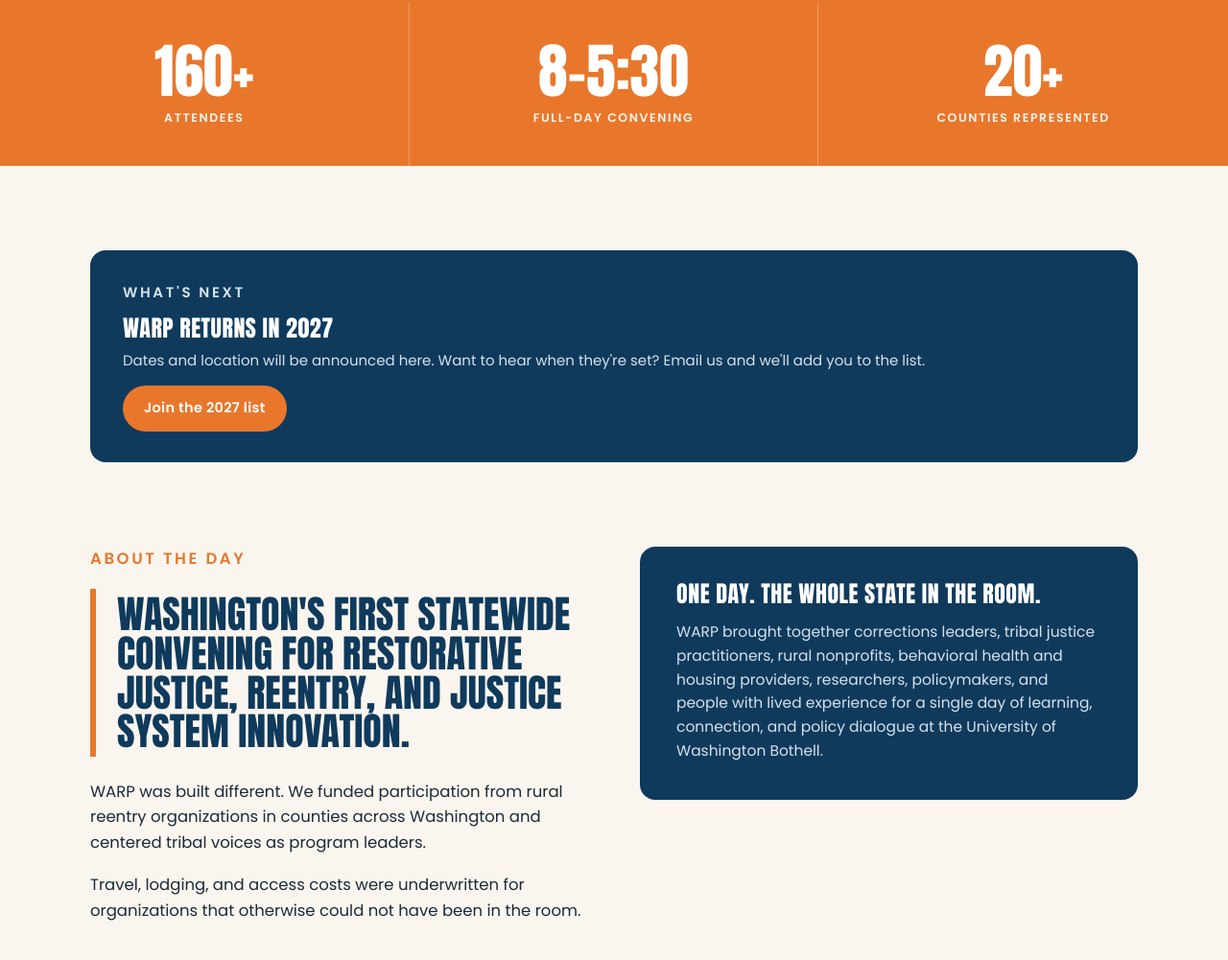
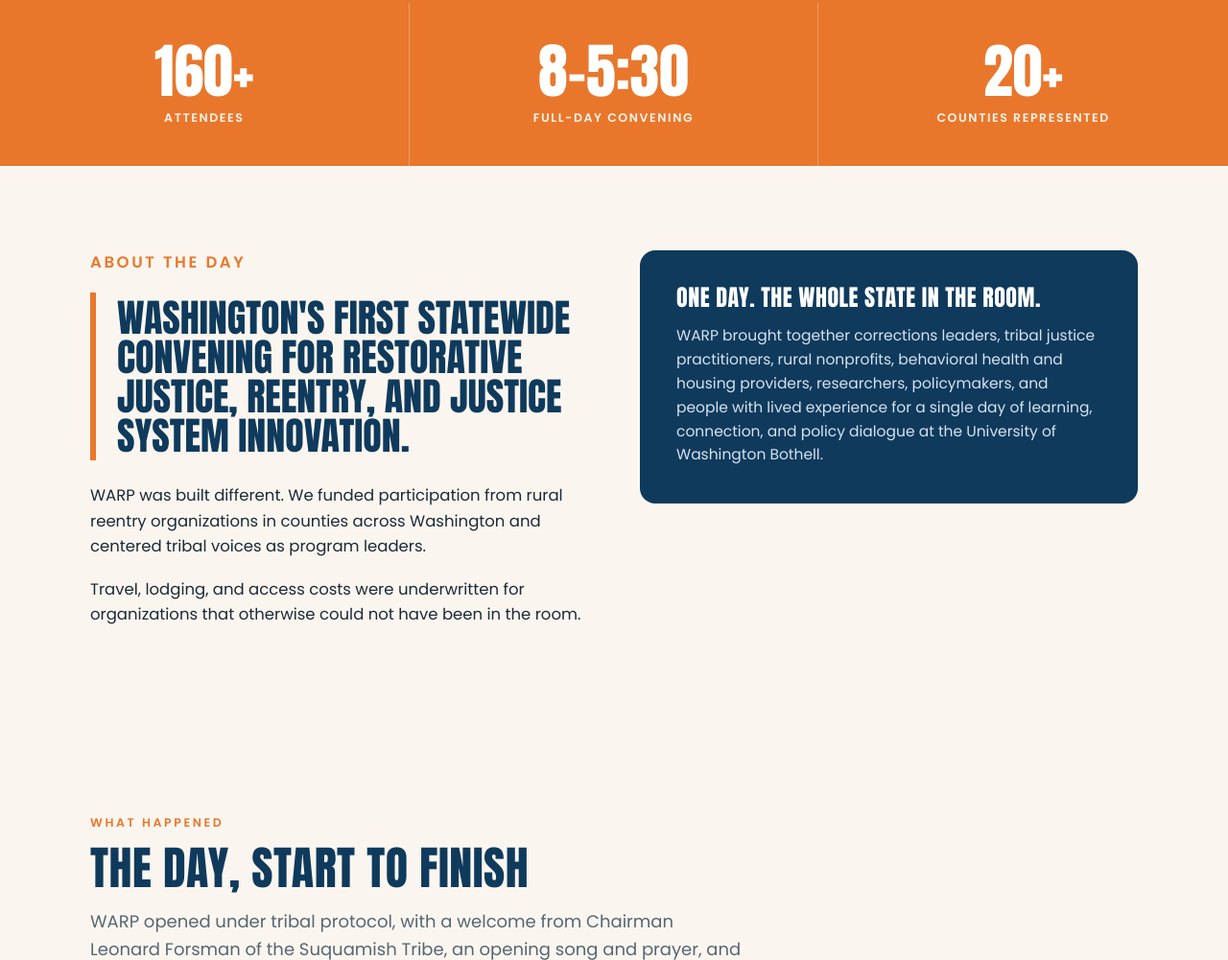
Before and after one commit to davidmorganlund-oss/warpconference, a plain HTML site: page index.html in a window 1280 px wide. Shown: the part 945-1946 px from the top of the page at 96% size. Drawn offline with Linux system fonts and the light colour scheme.

Commit message:
Remove 2027 announcements; add a Stay in touch link
No 2027 plans are set, so the site no longer promises a return date.

Co-Authored-By: Claude Opus 5.5 <noreply@anthropic.com>

```diff
--- a/index.html
+++ b/index.html
@@ -286,6 +286,7 @@ img{max-width:100%;display:block}
 .foot-top{display:flex;flex-wrap:wrap;justify-content:space-between;align-items:flex-end;gap:24px;border-bottom:1px solid rgba(255,255,255,.14);padding-bottom:30px}
 .foot-cta .l1{font-family:'Anton',sans-serif;text-transform:uppercase;font-size:clamp(22px,3vw,30px);color:#fff;line-height:1.05}
 .foot-cta .l2{font-family:'Anton',sans-serif;text-transform:uppercase;font-size:clamp(22px,3vw,30px);color:var(--orange);line-height:1.05}
+.foot-cta .l2 a{color:inherit;text-decoration:underline;text-decoration-thickness:2px;text-underline-offset:4px}
 .foot-meta{display:flex;flex-wrap:wrap;justify-content:space-between;gap:14px;margin-top:24px;font-size:13.5px;color:#9fb6c8}
 .foot-meta a{color:#cdddea;text-decoration:none}
 .foot-meta a:hover{color:#fff}
@@ -420,7 +421,6 @@ img{max-width:100%;display:block}
       <a href="#people">Organizers</a>
       <a href="/resources/">Resources</a>
       <a href="#thanks">Thank You</a>
-      <a href="#next">2027</a>
       <a class="btn" href="#photos">Share Photos</a>
     </nav>
   </div>
@@ -460,18 +460,6 @@ img{max-width:100%;display:block}
     <div class="stat"><div class="num">160+</div><div class="lab">Attendees</div></div>
     <div class="stat"><div class="num">8&ndash;5:30</div><div class="lab">Full-Day Convening</div></div>
     <div class="stat"><div class="num">20+</div><div class="lab">Counties Represented</div></div>
-  </div>
-</section>
-
-<!-- 2027 -->
-<section class="section" id="next" style="padding-bottom:0">
-  <div class="wrap">
-    <div class="res-callout" style="margin:0">
-      <p class="kicker">What's next</p>
-      <h3>WARP returns in 2027</h3>
-      <p>Dates and location will be announced here. Want to hear when they're set? Email us and we'll add you to the list.</p>
-      <a class="btn" href="mailto:info@warpconference.org?subject=Add%20me%20to%20the%20WARP%202027%20list">Join the 2027 list</a>
-    </div>
   </div>
 </section>
 
@@ -645,7 +633,7 @@ img{max-width:100%;display:block}
     <div class="foot-top">
       <div class="foot-cta">
         <div class="l1">September 18, 2026 &middot; UW Bothell.</div>
-        <div class="l2">Save the date: WARP returns in 2027.</div>
+        <div class="l2"><a href="mailto:info@warpconference.org?subject=Stay%20in%20touch">Stay in touch</a> with WARP.</div>
       </div>
       <a class="btn" href="#photos">Share your photos</a>
     </div>
```
Also changed, not shown: resources/index.html (+2 -2 lines).
